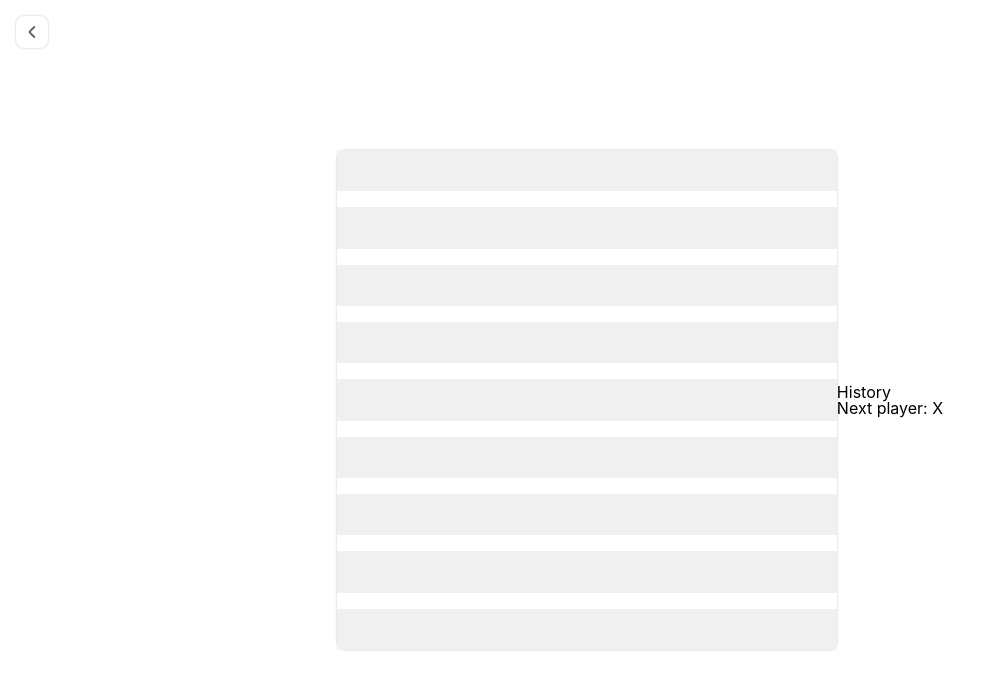
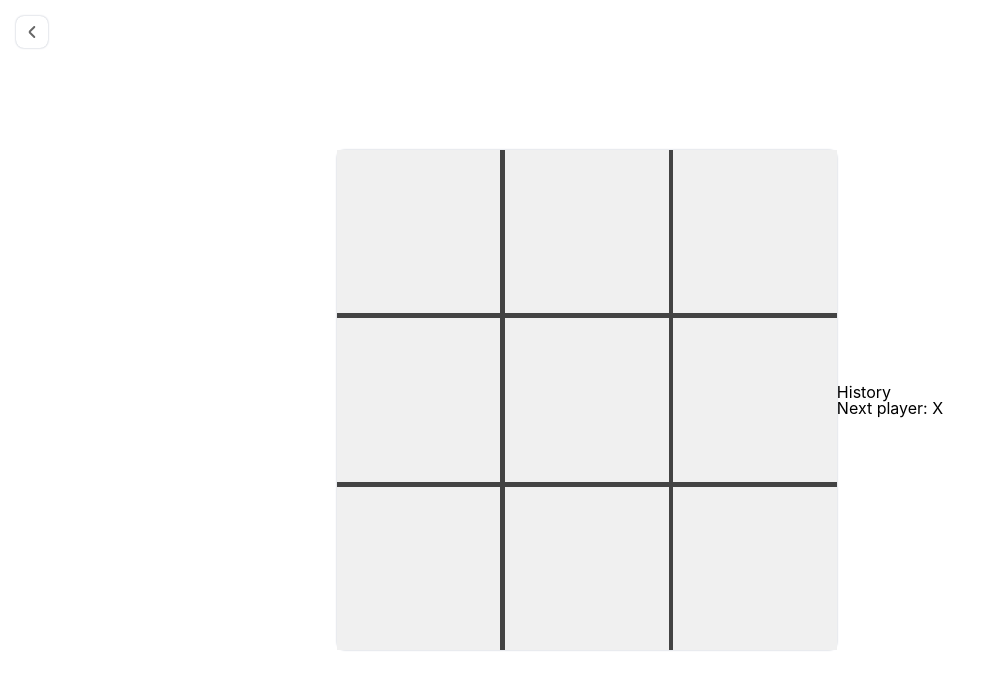
Before and after one commit to MSzostaq/tic-tac-toe, a React (Create React App) app: page /multiplayer-local in a window 1280 px wide. Shown: the top 690 px of the page, without its empty margins (0-991 px from the left). Built offline with nearby package versions, Linux system fonts and the light colour scheme.

Commit message:
changed board styles

```diff
--- a/src/components/Board.jsx
+++ b/src/components/Board.jsx
@@ -3,11 +3,13 @@
 import Square from "components/Square";
 
 const Wrapper = styled.div`
+  background-color: ${({ theme }) => theme.colors.darkGrey};
   border-radius: 8px;
   box-shadow: 0px 0px 2px 0px ${({ theme }) => theme.colors.darkPurple};
   display: grid;
-  grid-template: repeat(3, 1fr) / repeat(3 / 1fr);
-  gap: 1rem;
+  grid-template-columns: 1fr 1fr 1fr;
+  grid-template-rows: 1fr 1fr 1fr;
+  gap: 0.3rem;
   width: 500px;
   height: 500px;
 `;
```
